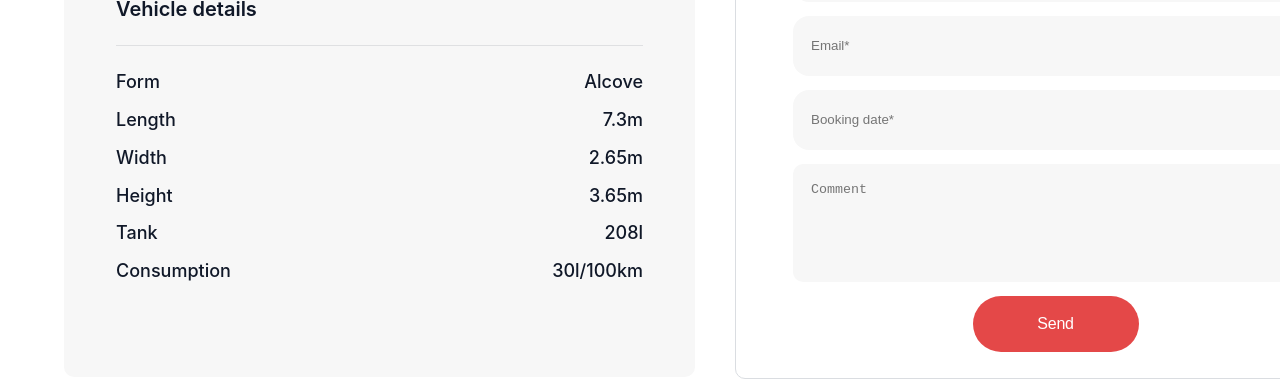
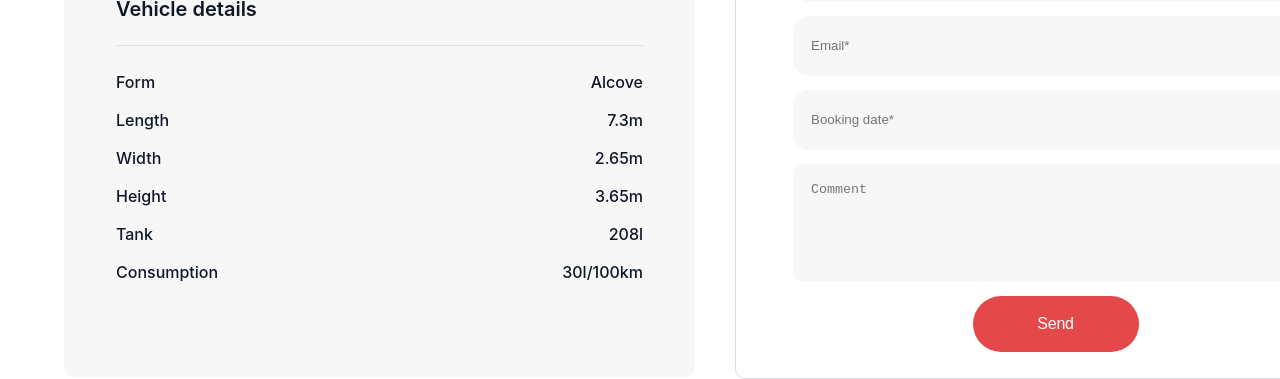
Before and after one commit to Iryna-M-html/TravelTrucks, a Next.js app: page /catalog/1 in a window 1280 px wide. Shown: the part 994-1373 px from the top of the page. Built offline with nearby package versions, Linux system fonts and the light colour scheme.

Commit message:
fixed style features

```diff
--- a/components/BookingForm/BookingForm.module.css
+++ b/components/BookingForm/BookingForm.module.css
@@ -13,6 +13,7 @@
   font-size: 20px;
   line-height: 1.2;
   margin-bottom: 8px;
+  color: #101828;
 }
 
 .subtitle {
--- a/components/Features/Features.module.css
+++ b/components/Features/Features.module.css
@@ -62,8 +62,8 @@
   display: flex;
   justify-content: space-between;
   font-weight: 500;
-  font-size: 18px;
-  line-height: 1.33;
+  font-size: 16px;
+  line-height: 1.5;
   color: #101828;
 }
 
```
